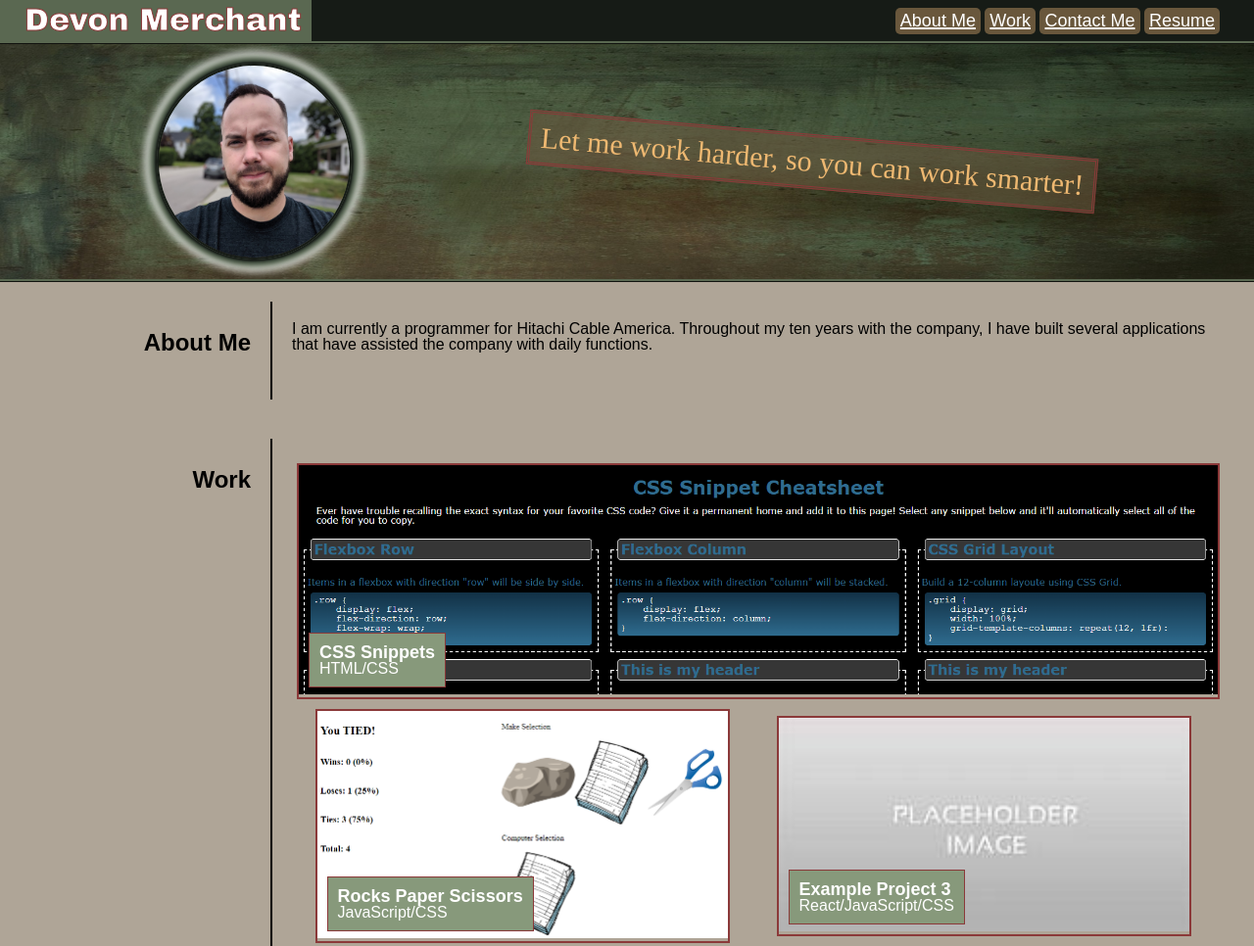
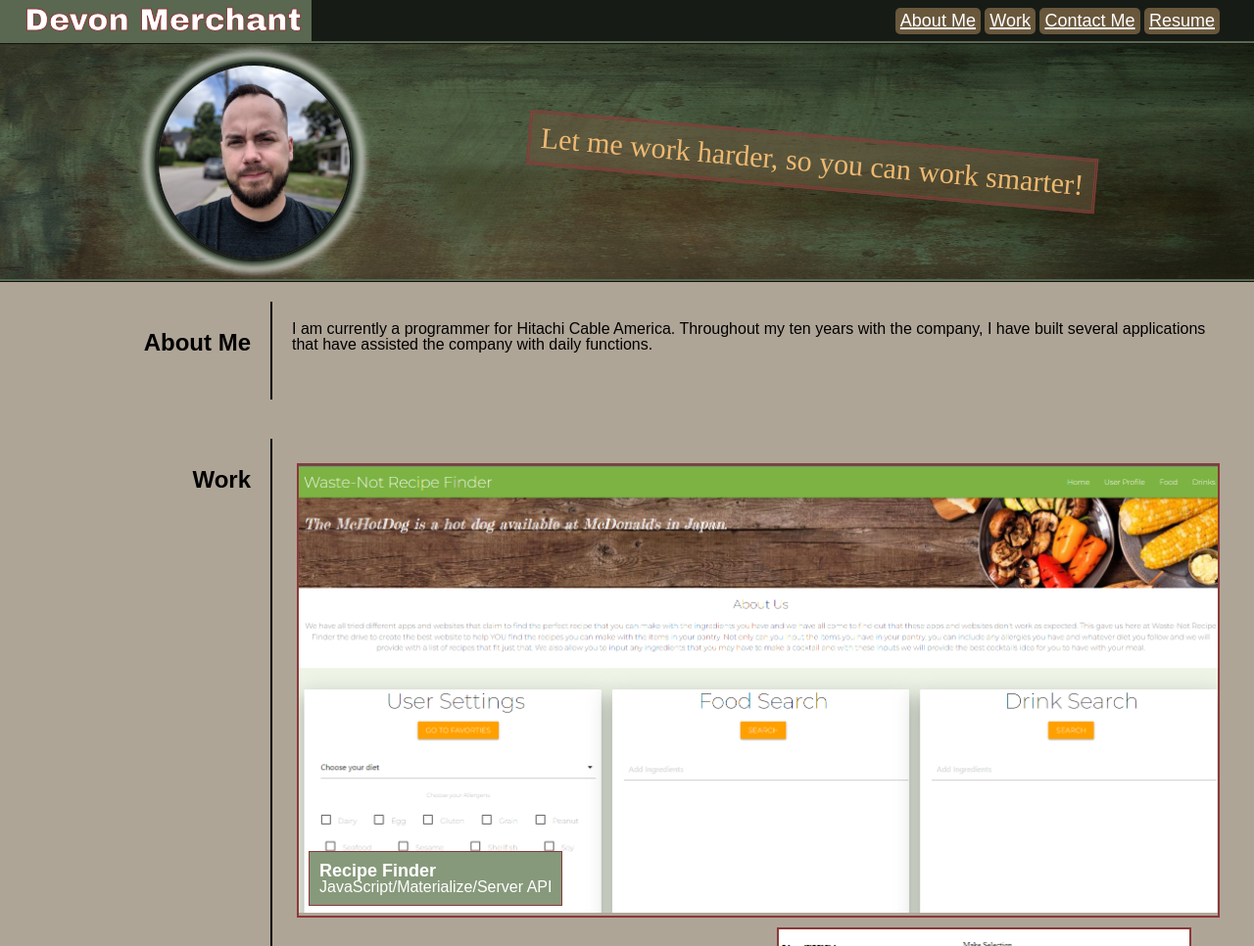
Before and after one commit to dmmerchant/Web-Development-Portfolio, a plain HTML site: page index.html in a window 1280 px wide. Shown: the top 966 px of the page at 98% size. Drawn offline with Linux system fonts and the light colour scheme.

Commit message:
added Recipe Finder to list of work

```diff
--- a/index.html
+++ b/index.html
@@ -33,6 +33,13 @@
         <section id="MyWork">
             <h2>Work</h2>
             <article class="container">
+                <a href="https://dmmerchant.github.io/Waste-Not-Recipe-Finder/" class="card" target="_blank">
+                    <img src="./assets/images/recipe-finder.png" alt="Example Project 1">
+                    <figcaption class="info">
+                        <p>Recipe Finder</p>
+                        <p>JavaScript/Materialize/Server API</p>
+                    </figcaption>
+                </a>
                 <a href="https://dmmerchant.github.io/CSS-Snippet-MiniProj/" class="card" target="_blank">
                     <img src="./assets/images/CSS_Snippets.png" alt="CSS Snippets">
                     <figcaption class="info">
@@ -45,13 +52,6 @@
                     <figcaption class="info">
                         <p>Rocks Paper Scissors</p>
                         <p>JavaScript/CSS</p>
-                    </figcaption>
-                </a>
-                <a href="" class="card" target="_blank">
-                    <img src="./assets/images/PlaceHolder.jpg" alt="Example Project 1">
-                    <figcaption class="info">
-                        <p>Example Project 3</p>
-                        <p>React/JavaScript/CSS</p>
                     </figcaption>
                 </a>
                 <a href="" class="card" target="_blank">
```
Also changed, not shown: assets/images/recipe-finder.png (added).
